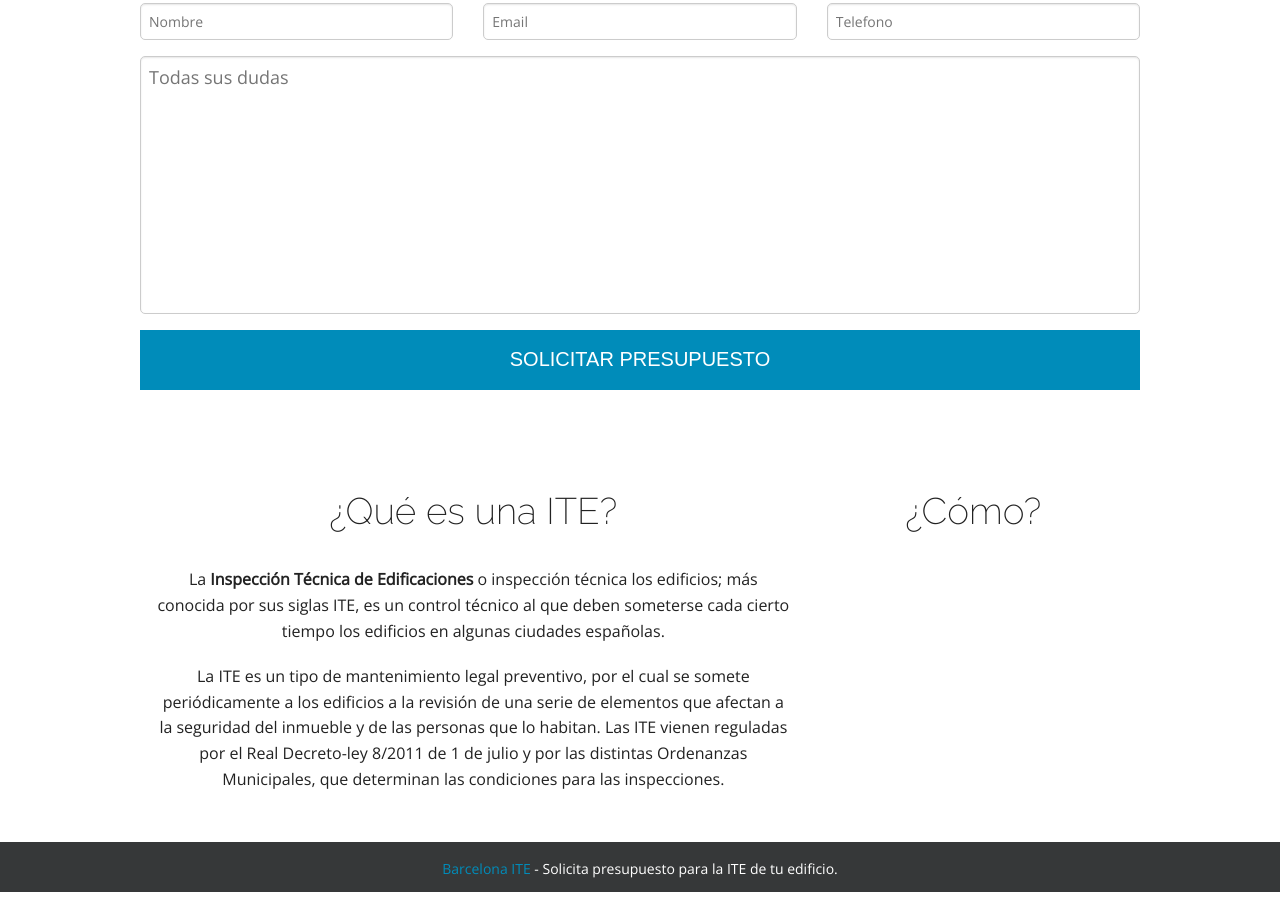
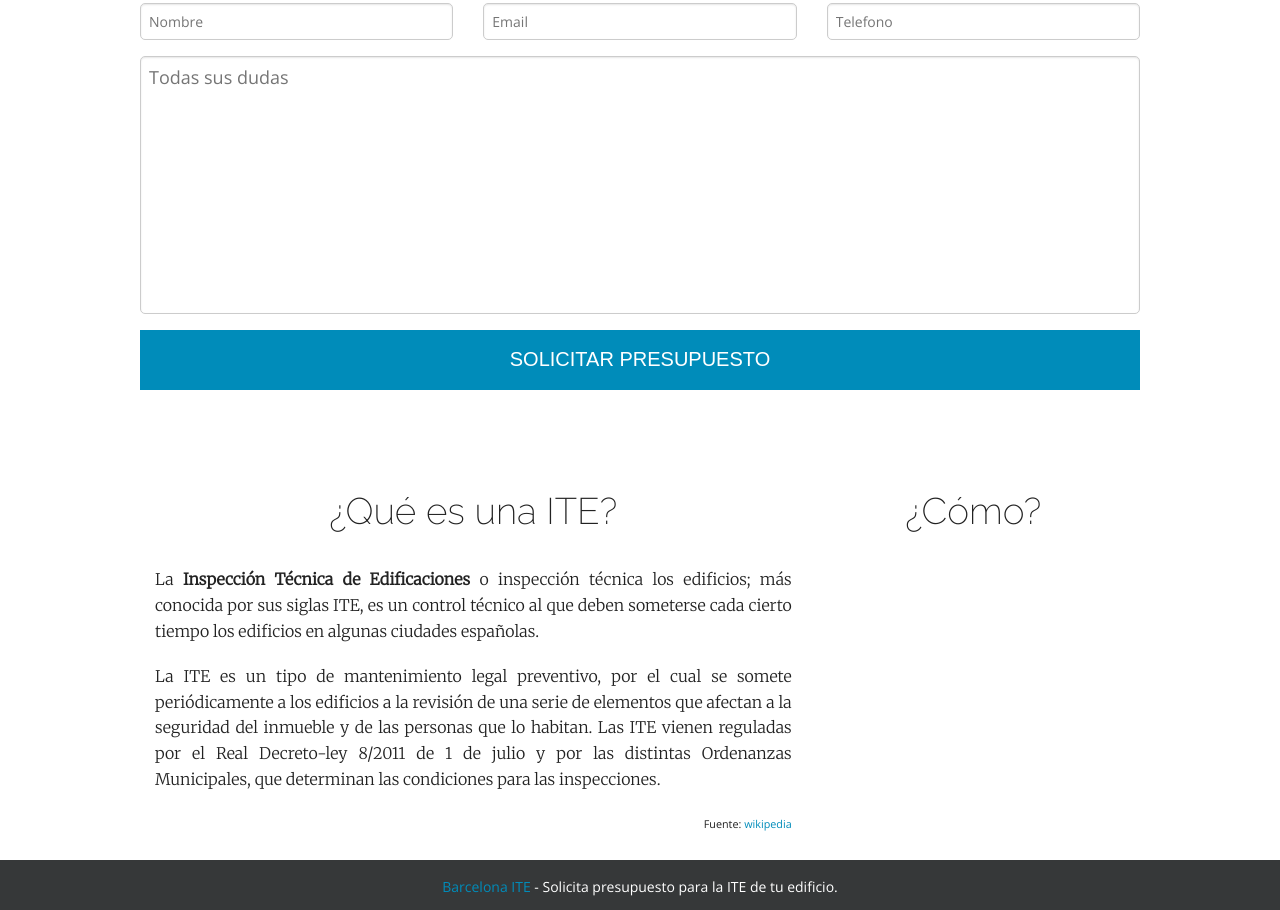
Before and after one commit to OscarGalindo/barcelonaITE, a plain HTML site: page index.html in a window 1280 px wide. Shown: the part 621-1531 px from the top of the page. Drawn offline with nearby package versions, Linux system fonts and the light colour scheme.

Commit message:
new font for p

```diff
--- a/css/custom.scss
+++ b/css/custom.scss
@@ -1,5 +1,6 @@
 @import url(http://fonts.googleapis.com/css?family=Open+Sans:300);
 @import url(http://fonts.googleapis.com/css?family=Raleway:200);
+@import url(http://fonts.googleapis.com/css?family=Merriweather:300);
 
 @mixin br($radius) {
   -webkit-border-radius: $radius;
@@ -96,6 +97,15 @@ body {
       resize: none;
     }
 
+    .fuente {
+      float: right;
+    }
+
+    #informacion p {
+      text-align: justify;
+      font-family: "Merriweather", Georgia, "Times New Roman", serif;
+    }
+
 /*-----  End of CONTAINER  ------*/
 
 
--- a/index.html
+++ b/index.html
@@ -64,13 +64,15 @@
     <section id="informacion">
       <div class="row">
         <div class="large-8 columns">
-          <h2>¿Qué es una ITE?<br /><small></small></h2>
+          <h2>¿Qué es una ITE?</h2>
           <p>La <b>Inspección Técnica de Edificaciones</b> o inspección técnica los edificios; más conocida por sus siglas ITE, es un control técnico al que deben someterse cada cierto tiempo los edificios en algunas ciudades españolas.</p><p>
           La ITE es un tipo de mantenimiento legal preventivo, por el cual se somete periódicamente a los edificios a la revisión de una serie de elementos que afectan a la seguridad del inmueble y de las personas que lo habitan. Las ITE vienen reguladas por el Real Decreto-ley 8/2011 de 1 de julio y por las distintas Ordenanzas Municipales, que determinan las condiciones para las inspecciones.</p>
+          <div class="fuente">
+            <small>Fuente: <a href="http://es.wikipedia.org/wiki/Inspecci%C3%B3n_T%C3%A9cnica_de_Edificaciones">wikipedia</a></small>
+          </div>
         </div>
         <div class="large-4 columns">
-          <h2>¿Cómo?<br /><small></small></h2>
-
+          <h2>¿Cómo?<br /></h2>
         </div>
       </div>
     </section>
```
Also changed, not shown: css/custom.css.
